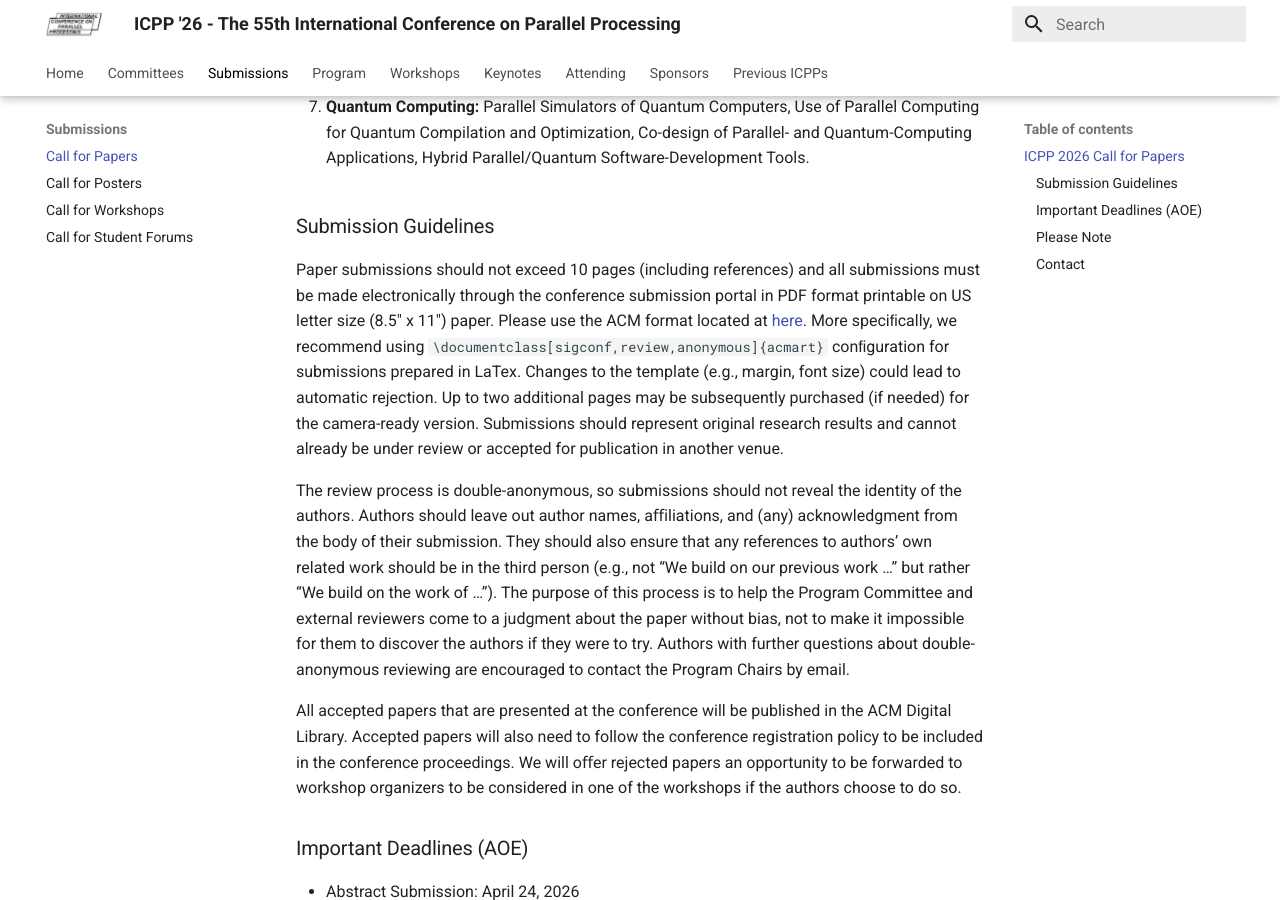
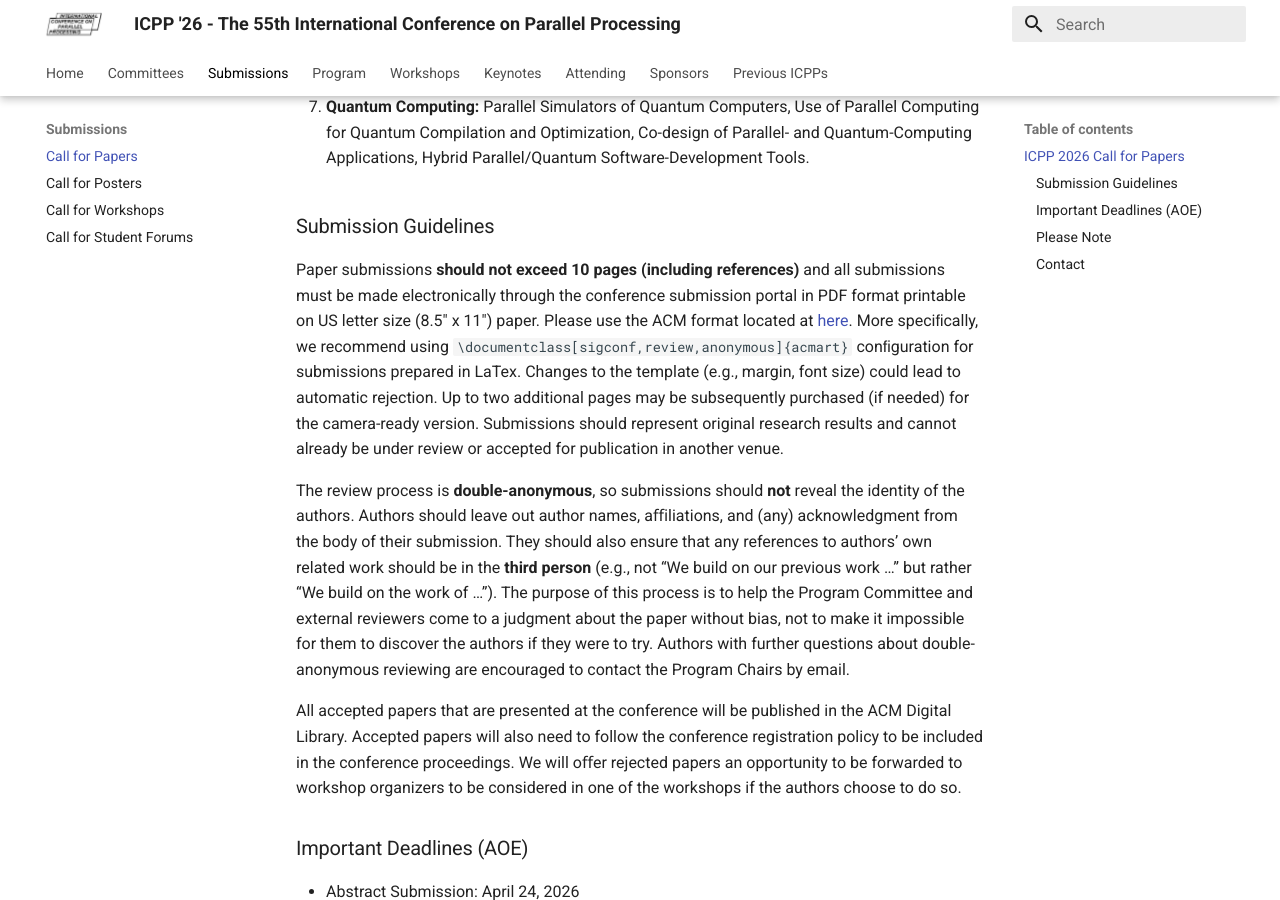
Before and after one commit to icpp2026/icpp2026.github.io, an MkDocs documentation site: the page built from docs/call-for-papers.md, in a window 1280 px wide and 900 px high, scrolled down 1321 px. Built offline with MkDocs 1.6.1 and Material for MkDocs 9.7.7, drawn with Linux system fonts in a browser that asks for light colours; comment, search, counter and statistics services are not loaded.

Commit message:
fix bold fonts

```diff
--- a/docs/call-for-papers.md
+++ b/docs/call-for-papers.md
@@ -20,9 +20,9 @@ ICPP 2026 will be held in Singapore from **28 September to 1 October, 2026**. IC
 
 ### Submission Guidelines
 
-Paper submissions should not exceed 10 pages (including references) and all submissions must be made electronically through the conference submission portal in PDF format printable on US letter size (8.5″ x 11″) paper. Please use the ACM format located at [here](https://www.acm.org/publications/proceedings-template). More speciﬁcally, we recommend using `\documentclass[sigconf,review,anonymous]{acmart}` conﬁguration for submissions prepared in LaTex. Changes to the template (e.g., margin, font size) could lead to automatic rejection. Up to two additional pages may be subsequently purchased (if needed) for the camera-ready version. Submissions should represent original research results and cannot already be under review or accepted for publication in another venue.
+Paper submissions **should not exceed 10 pages (including references)** and all submissions must be made electronically through the conference submission portal in PDF format printable on US letter size (8.5″ x 11″) paper. Please use the ACM format located at [here](https://www.acm.org/publications/proceedings-template). More speciﬁcally, we recommend using `\documentclass[sigconf,review,anonymous]{acmart}` conﬁguration for submissions prepared in LaTex. Changes to the template (e.g., margin, font size) could lead to automatic rejection. Up to two additional pages may be subsequently purchased (if needed) for the camera-ready version. Submissions should represent original research results and cannot already be under review or accepted for publication in another venue.
 
-The review process is double-anonymous, so submissions should not reveal the identity of the authors. Authors should leave out author names, aﬃliations, and (any) acknowledgment from the body of their submission. They should also ensure that any references to authors’ own related work should be in the third person (e.g., not “We build on our previous work …” but rather “We build on the work of …”). The purpose of this process is to help the Program Committee and external reviewers come to a judgment about the paper without bias, not to make it impossible for them to discover the authors if they were to try. Authors with further questions about double-anonymous reviewing are encouraged to contact the Program Chairs by email.
+The review process is **double-anonymous**, so submissions should **not** reveal the identity of the authors. Authors should leave out author names, aﬃliations, and (any) acknowledgment from the body of their submission. They should also ensure that any references to authors’ own related work should be in the **third person** (e.g., not “We build on our previous work …” but rather “We build on the work of …”). The purpose of this process is to help the Program Committee and external reviewers come to a judgment about the paper without bias, not to make it impossible for them to discover the authors if they were to try. Authors with further questions about double-anonymous reviewing are encouraged to contact the Program Chairs by email.
 
 All accepted papers that are presented at the conference will be published in the ACM Digital Library. Accepted papers will also need to follow the conference registration policy to be included in the conference proceedings. We will oﬀer rejected papers an opportunity to be forwarded to workshop organizers to be considered in one of the workshops if the authors choose to do so.
 
```
